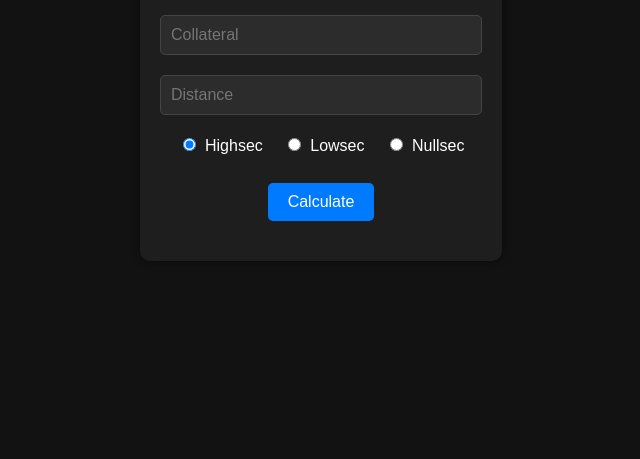
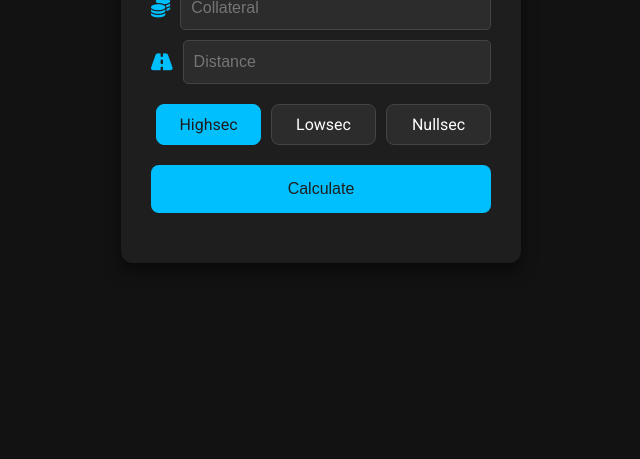
Before and after one commit to amamaker/amamaker.github.io, a plain HTML site: page index.html in a window 1280 px wide. Shown: the part 341-800 px from the top of the page, without its empty margins (319-959 px from the left). Drawn offline with Linux system fonts and the light colour scheme.

Commit message:
Update index.html

```diff
--- a/index.html
+++ b/index.html
@@ -4,6 +4,8 @@
     <meta charset="UTF-8">
     <meta name="viewport" content="width=device-width, initial-scale=1.0">
     <title>Delivery Calculator</title>
+    <link rel="stylesheet" href="https://fonts.googleapis.com/css2?family=Roboto:wght@400;700&display=swap">
+    <link rel="stylesheet" href="https://cdnjs.cloudflare.com/ajax/libs/font-awesome/6.0.0-beta3/css/all.min.css">
     <style>
         body {
             display: flex;
@@ -11,82 +13,174 @@
             align-items: center;
             height: 100vh;
             margin: 0;
-            font-family: Arial, sans-serif;
+            font-family: 'Roboto', sans-serif;
             background-color: #121212;
             color: #ffffff;
         }
 
-        .container {
-            text-align: center;
+        .card {
             background-color: #1e1e1e;
-            padding: 20px;
-            border-radius: 10px;
-            box-shadow: 0 0 10px rgba(0, 0, 0, 0.5);
+            border-radius: 12px;
+            padding: 30px;
+            box-shadow: 0 8px 16px rgba(0, 0, 0, 0.5);
+            max-width: 400px;
+            width: 90%;
+            box-sizing: border-box;
         }
 
-        input[type="number"] {
-            width: 300px;
-            padding: 10px;
+        .card h1 {
+            font-size: 24px;
+            margin-bottom: 10px;
+            text-align: center;
+            color: #00bfff;
+        }
+
+        .card h2 {
+            font-size: 18px;
+            margin-bottom: 20px;
+            text-align: center;
+            color: #ffffff;
+        }
+
+        .input-group {
+            display: flex;
+            align-items: center;
             margin: 10px 0;
+        }
+
+        .input-group i {
+            color: #00bfff;
+            margin-right: 10px;
+            font-size: 1.2rem;
+        }
+
+        .input-group input[type="number"] {
+            flex: 1;
+            padding: 12px 10px;
             font-size: 1rem;
             background-color: #2c2c2c;
             color: #ffffff;
             border: 1px solid #444444;
             border-radius: 5px;
+            outline: none;
+            transition: border-color 0.3s ease, background-color 0.3s ease;
+            box-sizing: border-box;
+        }
+
+        .input-group input[type="number"]:focus {
+            border-color: #00bfff;
+            background-color: #3a3a3a;
         }
 
         .radio-group {
             display: flex;
-            justify-content: center;
-            margin: 10px 0;
+            justify-content: space-between;
+            margin: 20px 0;
         }
 
         .radio-group label {
-            margin: 0 10px;
+            flex: 1;
+            text-align: center;
+            padding: 10px;
+            border: 1px solid #444444;
+            border-radius: 8px;
+            background-color: #2c2c2c;
+            margin: 0 5px;
+            cursor: pointer;
+            transition: background-color 0.3s ease, border-color 0.3s ease, color 0.3s ease;
         }
 
-        .radio-group input {
-            margin-right: 5px;
+        .radio-group label:last-child {
+            margin-right: 0;
+        }
+
+        .radio-group input[type="radio"] {
+            display: none;
+        }
+
+        .radio-group input[type="radio"]:checked + label {
+            background-color: #00bfff;
+            color: #1e1e1e;
+            border-color: #00bfff;
         }
 
         button {
-            padding: 10px 20px;
+            width: 100%;
+            padding: 15px;
             font-size: 1rem;
-            background-color: #007bff;
-            color: white;
+            background-color: #00bfff;
+            color: #1e1e1e;
             border: none;
-            border-radius: 5px;
+            border-radius: 8px;
             cursor: pointer;
+            transition: background-color 0.3s ease, box-shadow 0.3s ease;
+            box-sizing: border-box;
         }
 
         button:hover {
-            background-color: #0056b3;
+            background-color: #009acd;
+            box-shadow: 0 4px 8px rgba(0, 0, 0, 0.3);
         }
 
         .result {
             margin-top: 20px;
             font-size: 1.2rem;
+            text-align: center;
+            color: #ffffff;
         }
 
-        input[type="radio"] {
-            accent-color: #007bff;
+        @media (max-width: 500px) {
+            .card {
+                padding: 20px;
+            }
+
+            .input-group i {
+                font-size: 1rem;
+            }
+
+            button {
+                padding: 12px;
+            }
+
+            .radio-group {
+                flex-direction: column;
+                align-items: center;
+            }
+
+            .radio-group label {
+                margin: 5px 0;
+                width: 100%;
+            }
         }
     </style>
 </head>
 <body>
-    <div class="container">
+
+    <div class="card">
         <h1>No Scope</h1>
         <h2>Delivery Calculator</h2>
-        <input type="number" id="insuranceValue" placeholder="Collateral" min="1" max="1000000000000" /><br/>
 
-        <input type="number" id="distanceKm" placeholder="Distance" min="1" max="1000000000000" />
+        <div class="input-group">
+            <i class="fas fa-coins"></i>
+            <input type="number" id="insuranceValue" placeholder="Collateral" min="1" max="100000000000000" />
+        </div>
+
+        <div class="input-group">
+            <i class="fas fa-road"></i>
+            <input type="number" id="distanceKm" placeholder="Distance" min="1" max="100000000000000" />
+        </div>
 
         <div class="radio-group">
-            <label><input type="radio" name="region" value="0.03" checked /> Highsec</label>
-            <label><input type="radio" name="region" value="0.04" /> Lowsec</label>
-            <label><input type="radio" name="region" value="0.05" /> Nullsec</label>
+            <input type="radio" id="highsec" name="region" value="0.03" checked />
+            <label for="highsec">Highsec</label>
+
+            <input type="radio" id="lowsec" name="region" value="0.04" />
+            <label for="lowsec">Lowsec</label>
+
+            <input type="radio" id="nullsec" name="region" value="0.05" />
+            <label for="nullsec">Nullsec</label>
         </div>
-        <br/>
+
         <button onclick="calculate()">Calculate</button>
 
         <div class="result" id="resultText"></div>
@@ -103,8 +197,8 @@
                 return;
             }
 
-            if (insuranceValue < 1 || insuranceValue > 10000000000 || distanceKm < 1 || distanceKm > 10000000000) {
-                document.getElementById('resultText').innerText = "Values must be between 1 and 100 trillion.";
+            if (insuranceValue < 1 || insuranceValue > 100000000000000 || distanceKm < 1 || distanceKm > 100000000000000) {
+                document.getElementById('resultText').innerText = "Values must be between 1 and 100kk.";
                 return;
             }
 
@@ -116,5 +210,6 @@
             document.getElementById('resultText').innerText = `Cost of delivery: ${finalCost.toLocaleString()} ISK`;
         }
     </script>
+
 </body>
 </html>
```
